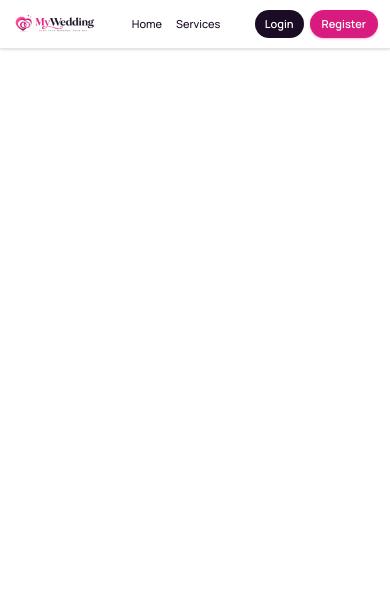
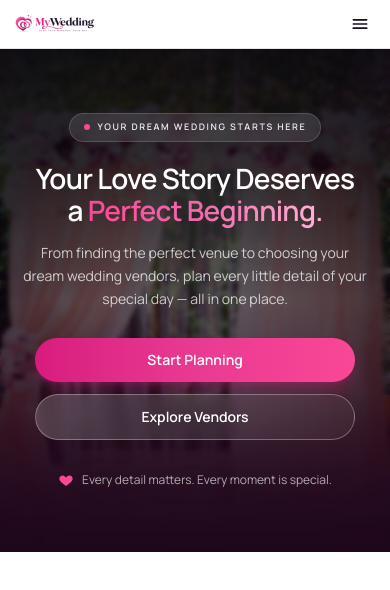
Before and after one commit to rafayelparvez/mywedding, a Next.js app: page / in a window 390 px wide. Shown: the top 590 px of the page. Built offline with nearby package versions, Linux system fonts and the light colour scheme.

Commit message:
Banner completed & banner & header button & responsiveness improved

```diff
--- a/src/app/layout.tsx
+++ b/src/app/layout.tsx
@@ -9,7 +9,7 @@ const manrope = Manrope({
 });
 
 export const metadata: Metadata = {
-  title: "MyWedding - Plan Your Wedding, Your Way",
+  title: "My Wedding - Plan Your Wedding, Your Way",
   description: "Wedding Planning & Vendor Marketplace",
 };
 
--- a/src/app/page.tsx
+++ b/src/app/page.tsx
@@ -1,9 +1,10 @@
+import Banner from "@/components/Banner";
 import Image from "next/image";
 
 export default function Home() {
   return (
     <div>
-
+      <Banner />
     </div>
   );
 }
--- /dev/null
+++ b/src/components/Banner.tsx
@@ -0,0 +1,107 @@
+"use client";
+
+import { useEffect, useState } from "react";
+import Image from "next/image";
+import Link from "next/link";
+
+const backgrounds = ["/images/bg-1.avif", "/images/bg-2.png"];
+const SLIDE_DURATION = 6000;
+
+const Banner = () => {
+  const [activeSlide, setActiveSlide] = useState(0);
+
+  useEffect(() => {
+    const interval = setInterval(() => {
+      setActiveSlide((current) => (current + 1) % backgrounds.length);
+    }, SLIDE_DURATION);
+
+    return () => clearInterval(interval);
+  }, []);
+
+  return (
+    <section
+      aria-labelledby="banner-heading"
+      className="relative isolate overflow-hidden bg-[#190C24]"
+    >
+      {/* Sliding background images */}
+      <div aria-hidden="true" className="pointer-events-none absolute inset-0 -z-10">
+        {backgrounds.map((src, index) => (
+          <Image
+            key={src}
+            src={src}
+            alt=""
+            fill
+            priority={index === 0}
+            sizes="100vw"
+            className={`object-cover object-center transition-opacity duration-[1200ms] ease-out ${
+              index === activeSlide ? "opacity-100" : "opacity-0"
+            }`}
+          />
+        ))}
+
+        {/* Readability overlay */}
+        <div className="absolute inset-0 bg-[#0B0610]/40 backdrop-blur-[2px]" />
+        <div className="absolute inset-0 bg-linear-to-b from-[#0B0610]/80 via-[#0B0610]/20 to-[#0B0610]/90" />
+        <div className="absolute inset-0 bg-[radial-gradient(ellipse_at_center,rgba(11,6,16,0.15)_0%,rgba(11,6,16,0.65)_100%)]" />
+        <div className="absolute inset-x-0 bottom-0 h-40 bg-linear-to-t from-[#0B0610] to-transparent" />
+        <div className="absolute -bottom-40 left-1/2 h-96 w-[40rem] -translate-x-1/2 rounded-full bg-[#D81B7E]/10 blur-3xl" />
+      </div>
+
+      <div className="mx-auto flex min-h-[480px] w-full max-w-5xl flex-col items-center justify-center px-5 py-16 text-center sm:min-h-[560px] sm:px-8 sm:py-24 lg:min-h-[620px] lg:py-28 xl:py-32">
+        {/* Eyebrow */}
+        <span className="inline-flex max-w-full items-center gap-2 rounded-full border border-white/15 bg-white/10 px-3.5 py-1.5 text-center text-[9px] font-semibold uppercase leading-relaxed tracking-[0.18em] text-white/90 backdrop-blur sm:px-4 sm:text-[10px] sm:tracking-[0.22em] lg:text-[11px]">
+          <span aria-hidden="true" className="h-1.5 w-1.5 shrink-0 rounded-full bg-[#FA4796]" />
+          Your Dream Wedding Starts Here
+        </span>
+
+        {/* Heading */}
+        <h1
+          id="banner-heading"
+          className="mt-5 max-w-3xl text-balance text-[1.75rem] font-semibold leading-[1.15] tracking-tight text-white sm:mt-6 sm:text-4xl sm:leading-[1.12] md:text-5xl lg:text-6xl"
+        >
+          Your Love Story Deserves a{" "}
+          <span className="bg-linear-to-r from-[#FA4796] via-[#F06AAE] to-[#FFB3D9] bg-clip-text text-transparent">
+            Perfect Beginning.
+          </span>
+        </h1>
+
+        {/* Description */}
+        <p className="mt-4 max-w-xl text-pretty text-sm leading-relaxed text-white/75 sm:mt-6 sm:max-w-2xl sm:text-base lg:text-lg">
+          From finding the perfect venue to choosing your dream wedding vendors,
+          plan every little detail of your special day — all in one place.
+        </p>
+
+        {/* Call to action */}
+        <div className="mt-7 flex w-full max-w-xs flex-col items-center justify-center gap-3 sm:mt-9 sm:w-auto sm:max-w-none sm:flex-row sm:gap-4">
+          <Link
+            href="/services"
+            className="inline-flex min-h-11 w-full items-center justify-center rounded-full bg-linear-to-r from-[#D81B7E] via-[#E93A92] to-[#FA4796] px-6 py-3 text-sm font-semibold text-white shadow-lg shadow-[#D81B7E]/30 transition duration-300 hover:brightness-110 focus-visible:outline-2 focus-visible:outline-offset-2 focus-visible:outline-[#FA4796] sm:w-auto sm:px-8 sm:py-3.5 sm:text-base"
+          >
+            Start Planning
+          </Link>
+          <Link
+            href="/register"
+            className="inline-flex min-h-11 w-full items-center justify-center rounded-full border border-white/30 bg-linear-to-r from-white/20 via-white/10 to-white/5 px-6 py-3 text-sm font-semibold text-white backdrop-blur transition duration-300 hover:border-white/50 hover:brightness-125 focus-visible:outline-2 focus-visible:outline-offset-2 focus-visible:outline-white sm:w-auto sm:px-8 sm:py-3.5 sm:text-base"
+          >
+            Explore Vendors
+          </Link>
+        </div>
+
+        {/* Trust text */}
+        <p className="mt-8 flex flex-wrap items-center justify-center gap-2 text-center text-xs text-white/65 sm:mt-10 sm:text-sm">
+          <svg
+            aria-hidden="true"
+            viewBox="0 0 24 24"
+            fill="currentColor"
+            className="h-4 w-4 text-[#FA4796]"
+          >
+            <path d="M12 21s-6.716-4.35-9.193-8.13C1.1 10.06 2.02 6.6 5.09 5.51a5.06 5.06 0 0 1 5.66 1.6L12 8.4l1.25-1.29a5.06 5.06 0 0 1 5.66-1.6c3.07 1.09 3.99 4.55 2.28 7.36C18.716 16.65 12 21 12 21Z" />
+          </svg>
+          Every detail matters. Every moment is special.
+        </p>
+      </div>
+    </section>
+  );
+};
+
+export default Banner;
--- a/src/components/Header.tsx
+++ b/src/components/Header.tsx
@@ -1,3 +1,6 @@
+"use client";
+
+import { useState } from "react";
 import Image from "next/image";
 import Link from "next/link";
 
@@ -7,6 +10,8 @@ const navLinks = [
 ];
 
 const Header = () => {
+  const [isMenuOpen, setIsMenuOpen] = useState(false);
+
   return (
     <header className="sticky top-0 z-50 w-full border-b border-black/10 bg-white/95 shadow-sm backdrop-blur">
       <div className="mx-auto flex h-12 w-full max-w-7xl items-center justify-between gap-2 px-3 sm:h-16 sm:gap-4 sm:px-6 lg:h-20 lg:gap-8 lg:px-8">
@@ -26,40 +31,115 @@ const Header = () => {
           />
         </Link>
 
-        {/* Navigation */}
+        {/* Desktop navigation */}
         <nav
           aria-label="Main navigation"
-          className="flex items-center gap-0.5 sm:gap-1.5 lg:gap-3"
+          className="hidden items-center gap-1.5 md:flex lg:gap-3"
         >
           {navLinks.map((link) => (
             <Link
               key={link.href}
               href={link.href}
-              className="group relative whitespace-nowrap rounded-md px-1.5 py-2 text-[11px] font-medium text-[#190C24] transition-colors hover:text-[#D81B7E] focus-visible:outline-2 focus-visible:outline-offset-2 focus-visible:outline-[#D81B7E] sm:px-3 sm:text-sm lg:px-4 lg:text-[15px]"
+              className="group relative whitespace-nowrap rounded-md px-3 py-2 text-sm font-medium text-[#190C24] transition-colors hover:text-[#D81B7E] focus-visible:outline-2 focus-visible:outline-offset-2 focus-visible:outline-[#D81B7E] lg:px-4 lg:text-[15px]"
             >
               {link.label}
               <span
                 aria-hidden="true"
-                className="absolute inset-x-1.5 bottom-0.5 h-0.5 origin-left scale-x-0 rounded-full bg-[#D81B7E] transition-transform duration-200 group-hover:scale-x-100 sm:inset-x-3 lg:inset-x-4"
+                className="absolute inset-x-3 bottom-0.5 h-0.5 origin-left scale-x-0 rounded-full bg-[#D81B7E] transition-transform duration-200 group-hover:scale-x-100 lg:inset-x-4"
               />
             </Link>
           ))}
         </nav>
 
-        {/* Auth actions */}
-        <div className="flex shrink-0 items-center gap-1.5 sm:gap-3">
+        {/* Desktop auth actions */}
+        <div className="hidden shrink-0 items-center gap-3 md:flex">
           <Link
             href="/login"
-            className="inline-flex items-center justify-center whitespace-nowrap rounded-full bg-[#190C24] px-2.5 py-1.5 text-[11px] font-semibold text-white transition-colors hover:bg-[#2A1739] focus-visible:outline-2 focus-visible:outline-offset-2 focus-visible:outline-[#190C24] sm:px-4 sm:py-2 sm:text-sm lg:px-6 lg:py-2.5 lg:text-[15px]"
+            className="inline-flex items-center justify-center whitespace-nowrap rounded-full bg-linear-to-r from-[#190C24] via-[#4A1239] to-[#B31668] px-4 py-2 text-sm font-semibold text-white transition duration-300 hover:brightness-110 focus-visible:outline-2 focus-visible:outline-offset-2 focus-visible:outline-[#190C24] lg:px-6 lg:py-2.5 lg:text-[15px]"
           >
             Login
           </Link>
           <Link
             href="/register"
-            className="inline-flex items-center justify-center whitespace-nowrap rounded-full bg-[#D81B7E] px-3 py-1.5 text-[11px] font-semibold text-white shadow-sm shadow-[#D81B7E]/25 transition-colors hover:bg-[#B31668] focus-visible:outline-2 focus-visible:outline-offset-2 focus-visible:outline-[#D81B7E] sm:px-5 sm:py-2 sm:text-sm lg:px-7 lg:py-2.5 lg:text-[15px]"
+            className="inline-flex items-center justify-center whitespace-nowrap rounded-full bg-linear-to-r from-[#D81B7E] via-[#E93A92] to-[#FA4796] px-5 py-2 text-sm font-semibold text-white shadow-sm shadow-[#D81B7E]/25 transition duration-300 hover:brightness-110 focus-visible:outline-2 focus-visible:outline-offset-2 focus-visible:outline-[#D81B7E] lg:px-7 lg:py-2.5 lg:text-[15px]"
           >
             Register
           </Link>
+        </div>
+
+        {/* Mobile menu toggle */}
+        <button
+          type="button"
+          onClick={() => setIsMenuOpen((open) => !open)}
+          aria-expanded={isMenuOpen}
+          aria-controls="mobile-menu"
+          aria-label={isMenuOpen ? "Close navigation menu" : "Open navigation menu"}
+          className="inline-flex h-9 w-9 shrink-0 items-center justify-center rounded-full text-[#190C24] transition-colors hover:bg-black/5 focus-visible:outline-2 focus-visible:outline-offset-2 focus-visible:outline-[#D81B7E] md:hidden"
+        >
+          <svg
+            aria-hidden="true"
+            viewBox="0 0 24 24"
+            fill="none"
+            stroke="currentColor"
+            strokeWidth={2}
+            strokeLinecap="round"
+            className="h-5 w-5"
+          >
+            {isMenuOpen ? (
+              <path d="M6 6l12 12M18 6L6 18" />
+            ) : (
+              <>
+                <path d="M4 7h16" />
+                <path d="M4 12h16" />
+                <path d="M4 17h16" />
+              </>
+            )}
+          </svg>
+        </button>
+      </div>
+
+      {/* Mobile navigation */}
+      <div
+        id="mobile-menu"
+        inert={!isMenuOpen}
+        className={`absolute inset-x-0 top-full grid overflow-hidden border-b border-black/10 bg-white shadow-lg transition-[grid-template-rows,opacity] duration-300 ease-out md:hidden ${
+          isMenuOpen
+            ? "grid-rows-[1fr] opacity-100"
+            : "pointer-events-none grid-rows-[0fr] opacity-0"
+        }`}
+      >
+        <div className="overflow-hidden">
+          <nav
+            aria-label="Mobile navigation"
+            className="flex flex-col gap-1 px-3 pb-1 pt-2 sm:px-6"
+          >
+            {navLinks.map((link) => (
+              <Link
+                key={link.href}
+                href={link.href}
+                onClick={() => setIsMenuOpen(false)}
+                className="rounded-lg px-3 py-2.5 text-sm font-medium text-[#190C24] transition-colors hover:bg-[#D81B7E]/5 hover:text-[#D81B7E] focus-visible:outline-2 focus-visible:outline-offset-2 focus-visible:outline-[#D81B7E]"
+              >
+                {link.label}
+              </Link>
+            ))}
+          </nav>
+          <div className="mt-1 flex items-center gap-2 border-t border-black/5 px-3 pb-4 pt-3 sm:px-6">
+            <Link
+              href="/login"
+              onClick={() => setIsMenuOpen(false)}
+              className="inline-flex flex-1 items-center justify-center rounded-full bg-linear-to-r from-[#190C24] via-[#4A1239] to-[#B31668] px-4 py-2.5 text-sm font-semibold text-white transition duration-300 hover:brightness-110 focus-visible:outline-2 focus-visible:outline-offset-2 focus-visible:outline-[#190C24]"
+            >
+              Login
+            </Link>
+            <Link
+              href="/register"
+              onClick={() => setIsMenuOpen(false)}
+              className="inline-flex flex-1 items-center justify-center rounded-full bg-linear-to-r from-[#D81B7E] via-[#E93A92] to-[#FA4796] px-4 py-2.5 text-sm font-semibold text-white shadow-sm shadow-[#D81B7E]/25 transition duration-300 hover:brightness-110 focus-visible:outline-2 focus-visible:outline-offset-2 focus-visible:outline-[#D81B7E]"
+            >
+              Register
+            </Link>
+          </div>
         </div>
       </div>
     </header>
```
Also changed, not shown: public/images/bg-1.avif (added), public/images/bg-2.png (added).
